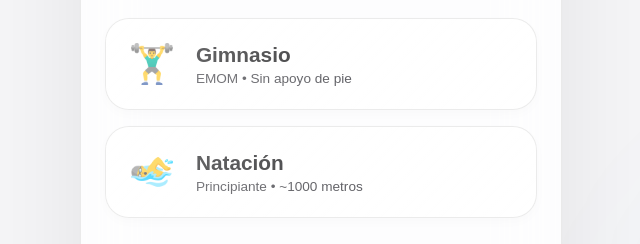
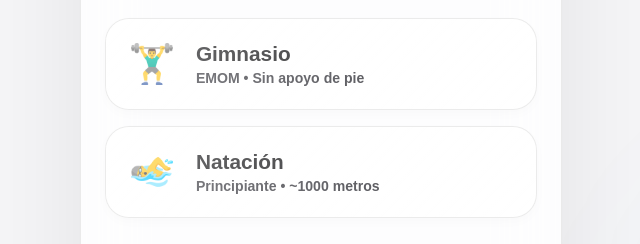
Before and after one commit to Alvaro-Alonso-Portillo/planing-semanal-entrenamiento, a React (Vite) app: page / in a window 1280 px wide. Shown: the part 295-539 px from the top of the page, without its empty margins (319-959 px from the left). Built offline with nearby package versions, Linux system fonts and the light colour scheme.

Commit message:
style: poner subtitulos de selectores en negrita

```diff
--- a/src/index.css
+++ b/src/index.css
@@ -196,9 +196,10 @@ body::after {
 }
 
 .btn-subtitle {
-  font-size: 0.85rem;
+  font-size: 0.88rem;
   color: var(--text-secondary);
   margin-top: 4px;
+  font-weight: 700; /* Puesto en negrita para máxima legibilidad */
 }
 
 /* Previews & Glassmorphism Cards */
```
